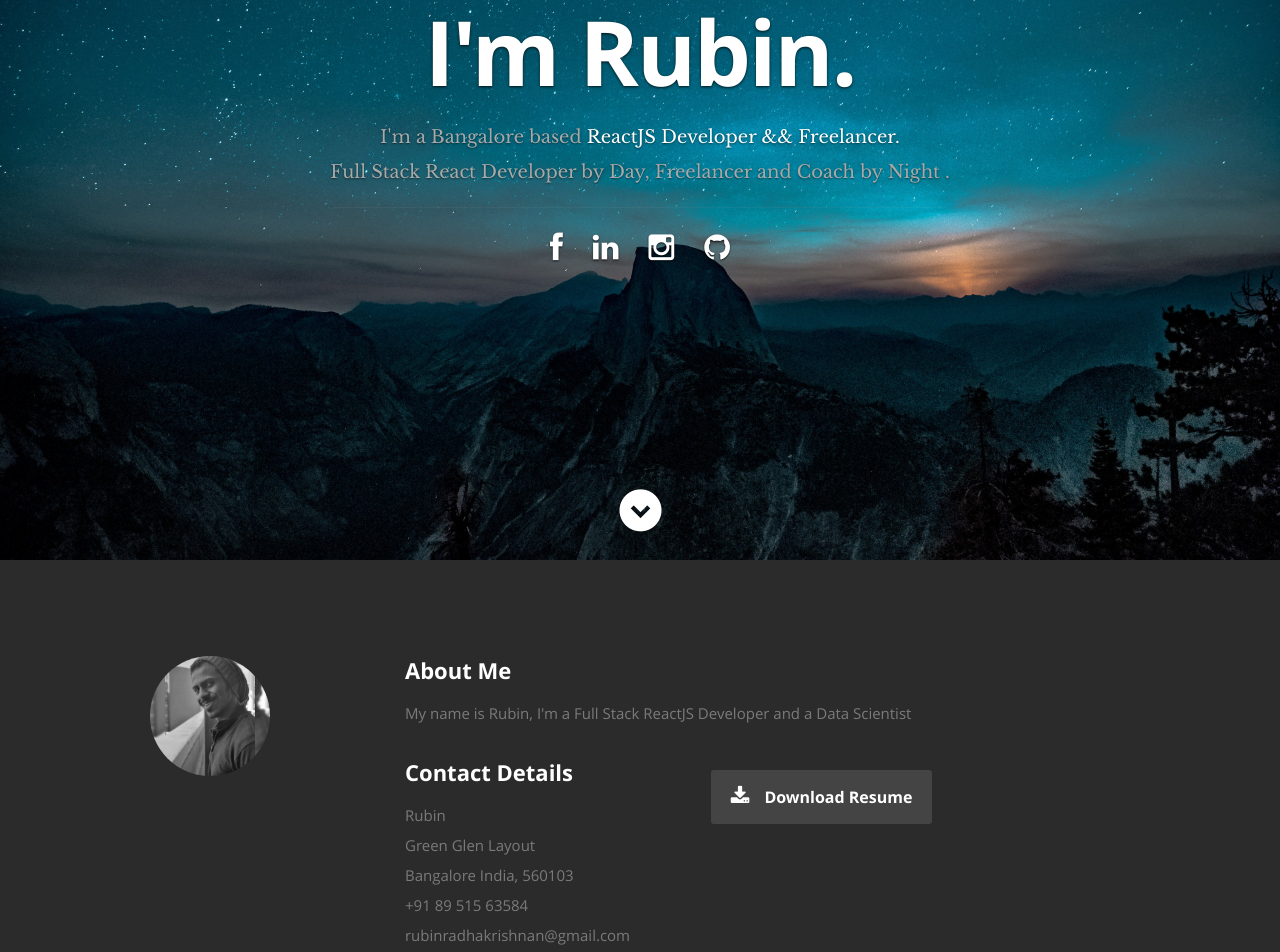
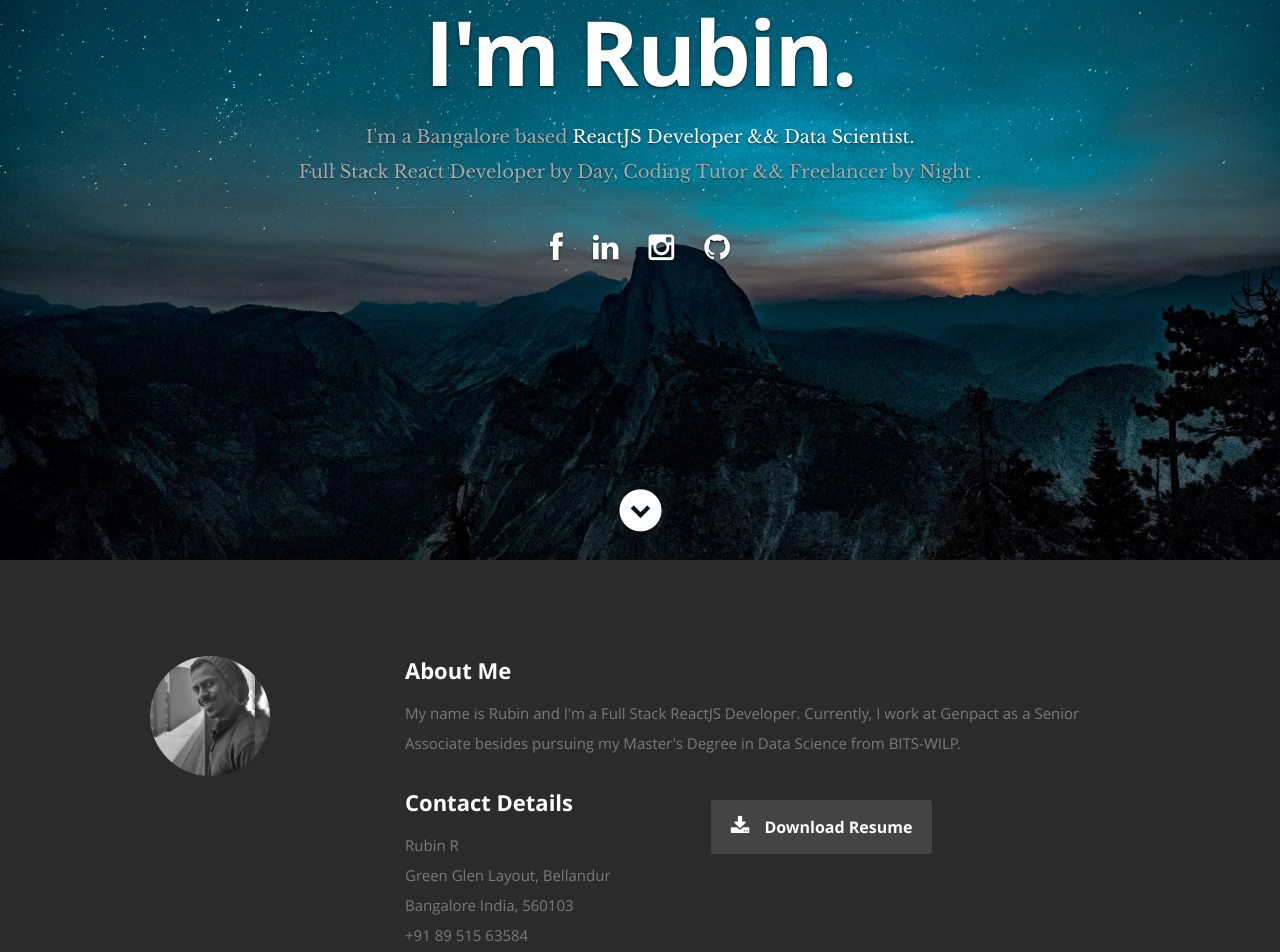
Before and after one commit to rubin-r12/first-iteration-portfolio, a React (Create React App) app in the folder react-portfolio/: page / in a window 1280 px wide. Shown: the part 240-1192 px from the top of the page. Built offline with nearby package versions, Linux system fonts and the light colour scheme.

Commit message:
Update the bio

```diff
--- a/react-portfolio/public/resumeData.json
+++ b/react-portfolio/public/resumeData.json
@@ -1,15 +1,15 @@
 {
   "main": {
     "name": "Rubin",
-    "occupation": "ReactJS Developer && Freelancer.",
-    "description": "Full Stack React Developer by Day, Freelancer and Coach by Night",
+    "occupation": "ReactJS Developer && Data Scientist.",
+    "description": "Full Stack React Developer by Day, Coding Tutor && Freelancer by Night",
     "image": "me.jpg",
-    "bio": "My name is Rubin, I'm a Full Stack ReactJS Developer and a Data Scientist ",
+    "bio": "My name is Rubin and I'm a Full Stack ReactJS Developer. Currently, I work at Genpact as a Senior Associate besides pursuing my Master's Degree in Data Science from BITS-WILP.",
     "contactmessage": "Get in touch with me to receive further details, get coached or anything else.",
     "email": "rubinradhakrishnan@gmail.com",
     "phone": "+91 89 515 63584",
     "address": {
-      "street": "Green Glen Layout",
+      "street": "Green Glen Layout, Bellandur",
       "city": "Bangalore",
       "state": "India",
       "zip": "560103"
--- a/react-portfolio/src/Components/About.js
+++ b/react-portfolio/src/Components/About.js
@@ -1,17 +1,16 @@
-import React, { Component } from 'react';
+import React, { Component } from "react";
 
 class About extends Component {
   render() {
-
-    if(this.props.data){
+    if (this.props.data) {
       var name = this.props.data.name;
-      var profilepic= "images/"+this.props.data.image;
+      var profilepic = "images/" + this.props.data.image;
       var bio = this.props.data.bio;
       var street = this.props.data.address.street;
       var city = this.props.data.address.city;
       var state = this.props.data.address.state;
       var zip = this.props.data.address.zip;
-      var phone= this.props.data.phone;
+      var phone = this.props.data.phone;
       var email = this.props.data.email;
       var resumeDownload = this.props.data.resumedownload;
     }
@@ -20,7 +19,11 @@ class About extends Component {
       <section id="about">
         <div className="row">
           <div className="three columns">
-            <img className="profile-pic"  src={profilepic} alt="Tim Baker Profile Pic" />
+            <img
+              className="profile-pic"
+              src={profilepic}
+              alt="Tim Baker Profile Pic"
+            />
           </div>
           <div className="nine columns main-col">
             <h2>About Me</h2>
@@ -30,23 +33,29 @@ class About extends Component {
               <div className="columns contact-details">
                 <h2>Contact Details</h2>
                 <p className="address">
-						   <span>{name}</span><br />
-						   <span>{street}<br />
+                  <span>{name} R</span>
+                  <br />
+                  <span>
+                    {street}
+                    <br />
                     {city} {state}, {zip}
-                   </span><br />
-						   <span>{phone}</span><br />
+                  </span>
+                  <br />
+                  <span>{phone}</span>
+                  <br />
                   <span>{email}</span>
                 </p>
               </div>
               <div className="columns download">
                 <p>
-                     <a href={resumeDownload} className="button"><i className="fa fa-download"></i>Download Resume</a>
+                  <a href={resumeDownload} className="button">
+                    <i className="fa fa-download"></i>Download Resume
+                  </a>
                 </p>
               </div>
             </div>
           </div>
         </div>
-
       </section>
     );
   }
```
Lines whose indentation alone changed are shown as unchanged.
